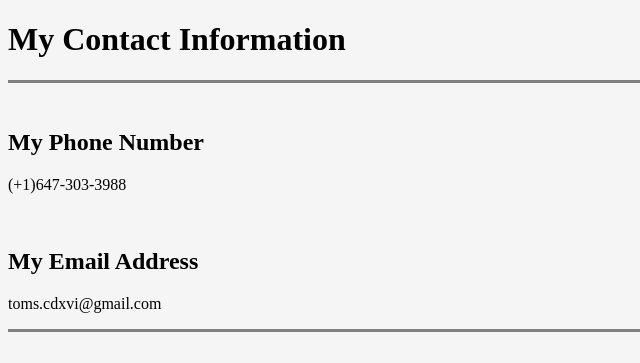
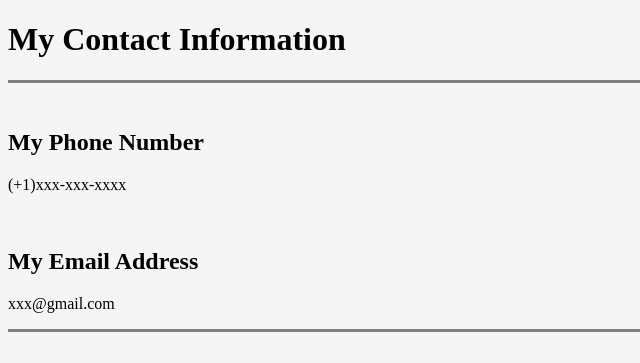
Before and after one commit to tomscdxvi/personal-site-project, a plain HTML site: page contactMe.html in a window 1280 px wide. Shown: the top 363 px of the page, 0-640 px from the left. Drawn offline with Linux system fonts and the light colour scheme.

Commit message:
Update contactMe.html

```diff
--- a/contactMe.html
+++ b/contactMe.html
@@ -13,10 +13,10 @@
     <hr size="3" noshade>
 <br>
     <h2>My Phone Number</h2>
-    <p>(+1)647-303-3988</p>
+    <p>(+1)xxx-xxx-xxxx</p>
     <br>
     <h2>My Email Address</h2>
-    <p>toms.cdxvi@gmail.com</p>
+    <p>xxx@gmail.com</p>
 
 <hr size="3" noshade>
 <br>
```
